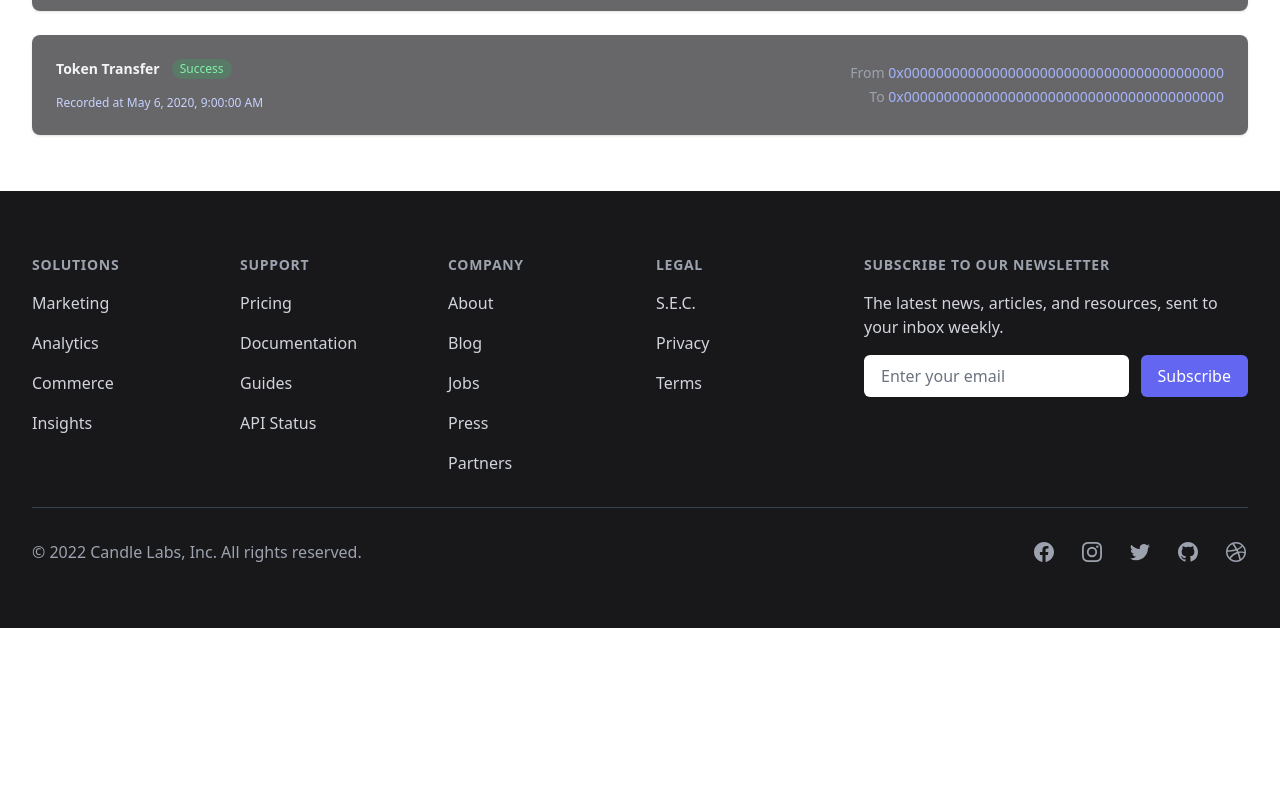
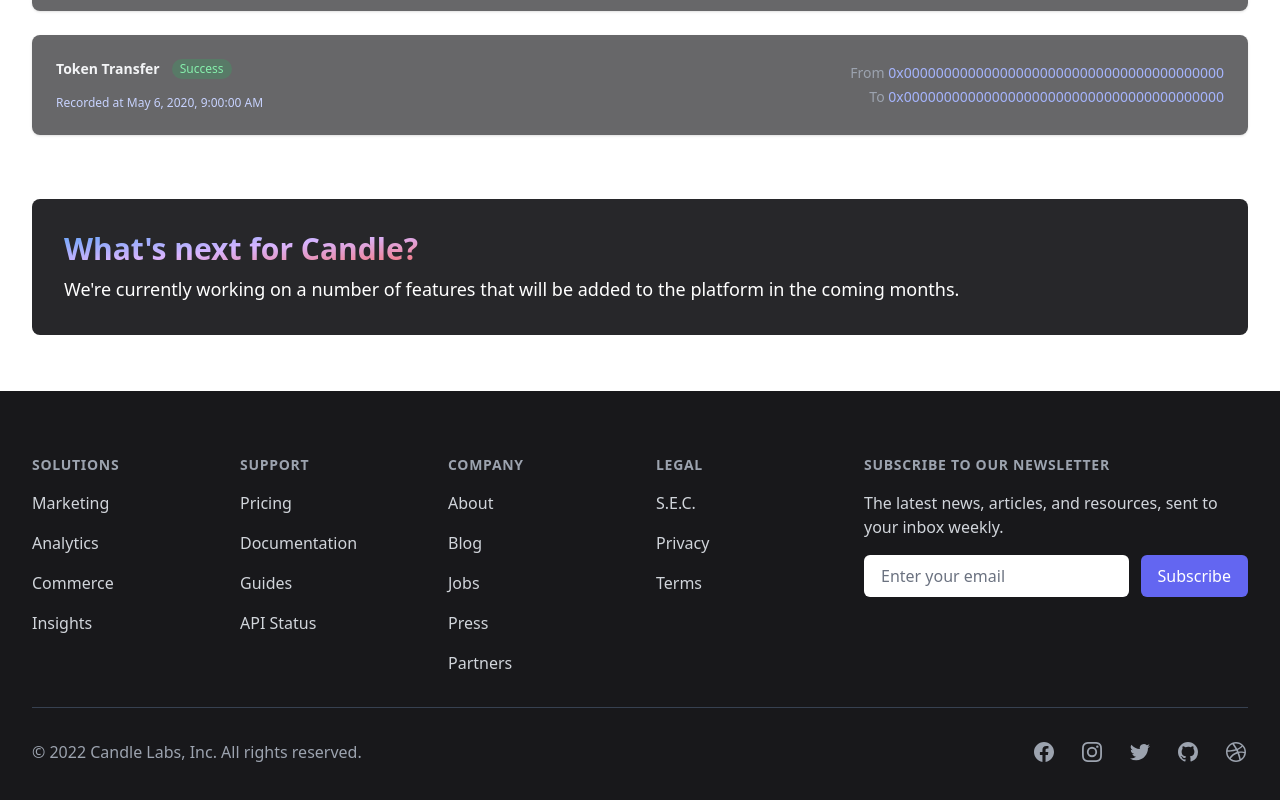
Before and after one commit to samisbakedham/candle-chain-website, a Next.js app: page / in a window 1280 px wide. Shown: the part 1673-2473 px from the top of the page. Before the commit the page ends 2301 px from the top, so only its background shows below. Built offline with nearby package versions, Linux system fonts and the light colour scheme; no server answers.

Commit message:
Added What's next for Candle section

```diff
--- a/pages/index.js
+++ b/pages/index.js
@@ -90,6 +90,17 @@
                         <StatsOverview />
                         <RecentBlocks />
                         <RecentTransactions />
+
+                        <div className="mt-8 p-8 bg-zinc-800 text-white rounded-lg">
+                            <h2 className="text-3xl font-semibold w-fit text-transparent bg-clip-text bg-gradient-to-br from-blue-400 via-purple-300 to-red-400">
+                                What&apos;s next for Candle?
+                            </h2>
+                            <p className="mt-2 text-lg">
+                                We&apos;re currently working on a number of
+                                features that will be added to the platform in
+                                the coming months.
+                            </p>
+                        </div>
                     </div>
                 </div>
             </div>
```
